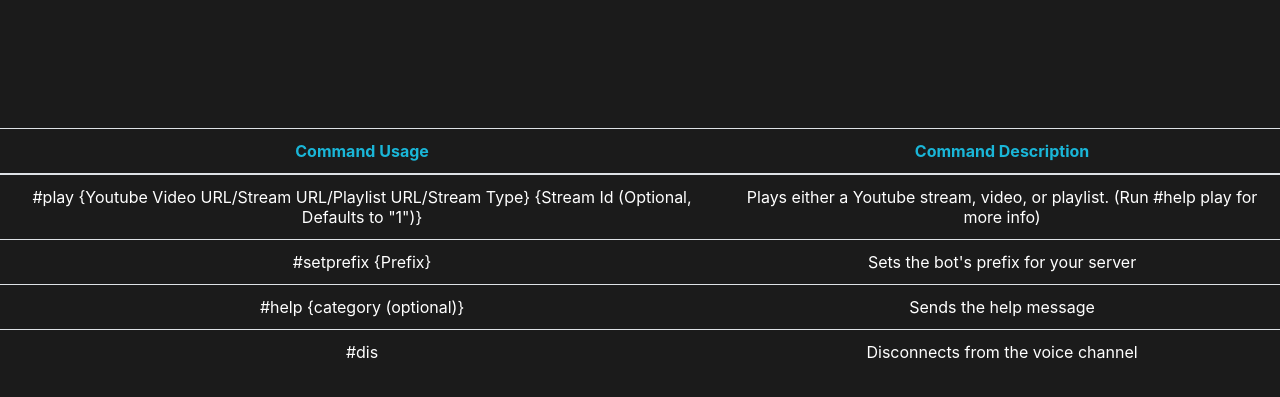
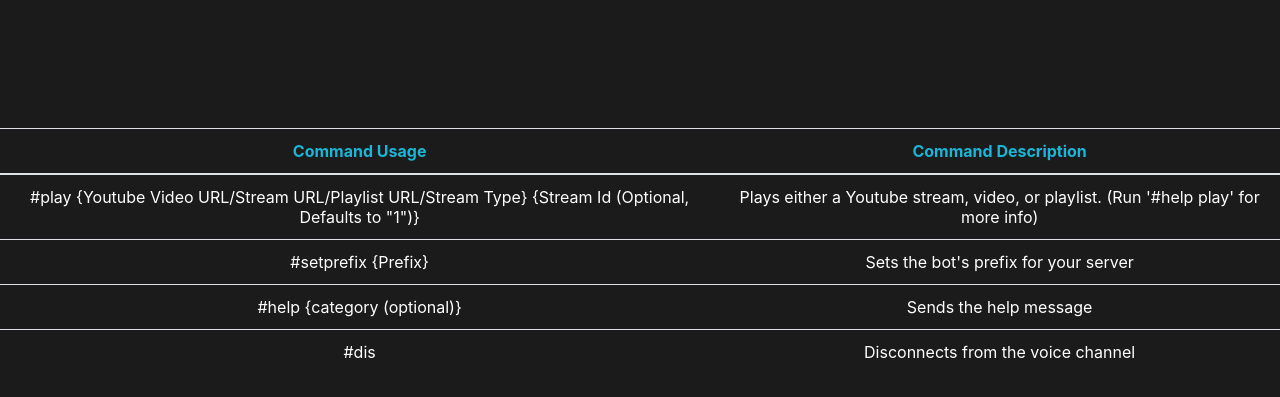
Before and after one commit to throw-out-error/neon-music-bot, a plain HTML site: page docs/commands.html in a window 1280 px wide. Shown: the part 153-550 px from the top of the page. Drawn offline with Linux system fonts and the light colour scheme.

Commit message:
Update commands.html

```diff
--- a/docs/commands.html
+++ b/docs/commands.html
@@ -60,7 +60,7 @@ License: MIT
                             </td>
                             <td>
                                 Plays either a Youtube stream, video, or
-                                playlist. (Run #help play for more info)
+                                playlist. (Run '#help play' for more info)
                             </td>
                         </tr>
                         <tr>
```
